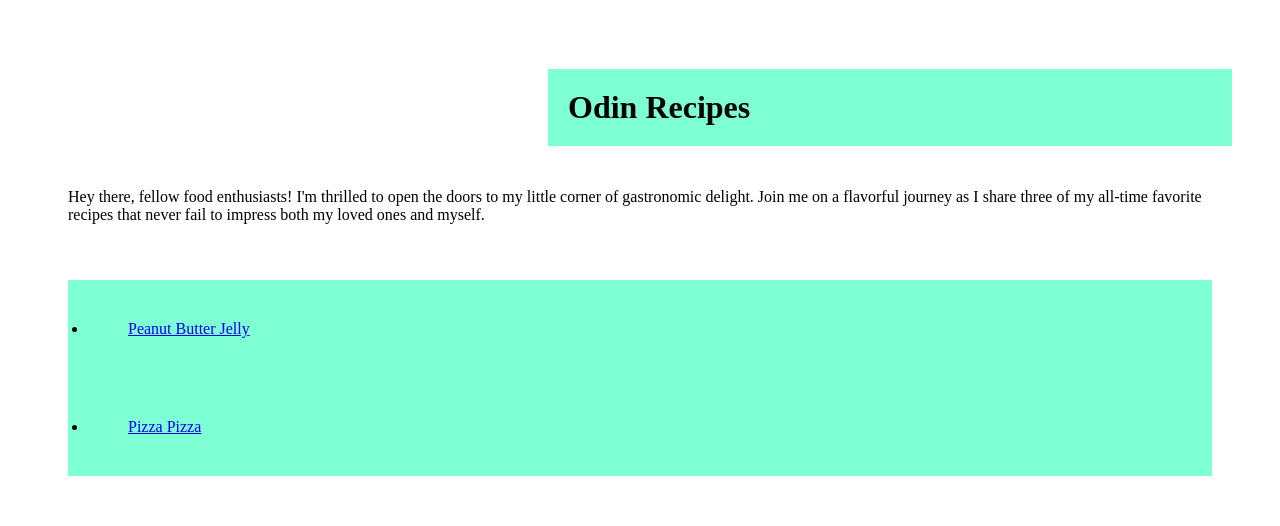
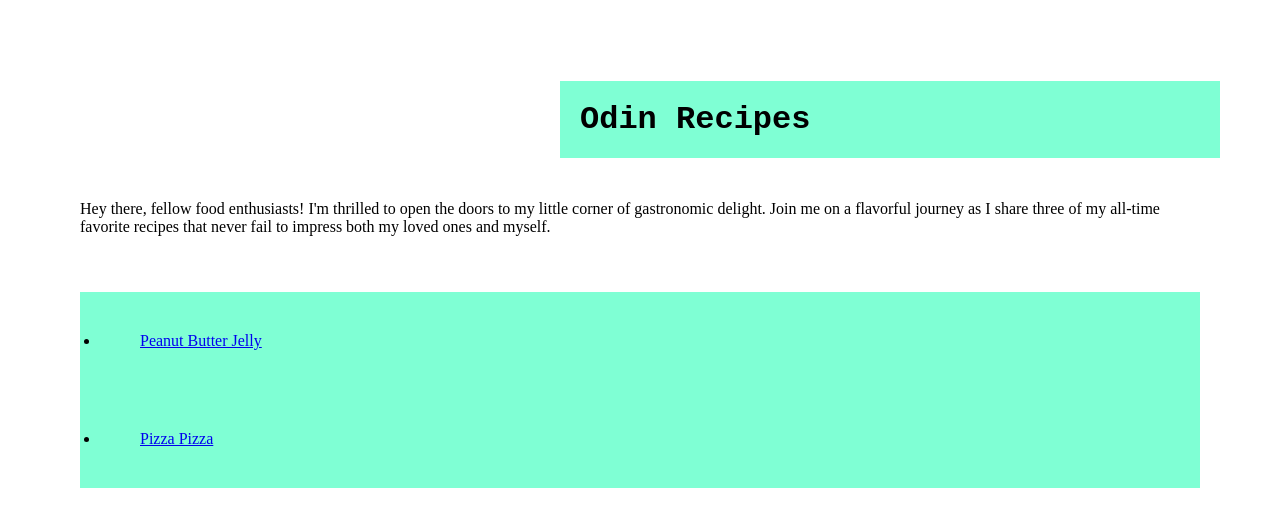
Before and after one commit to RelentlessDevs/odin-recipes2, a plain HTML site: page index.html in a window 1280 px wide. Drawn offline with Linux system fonts and the light colour scheme.

Commit message:
added margin to body, changed font family for h1

```diff
--- a/style.css
+++ b/style.css
@@ -11,4 +11,9 @@
 }
 h1{
     margin-left: 500px;
+    font-family:'Courier New', Courier, monospace
 }
+html, body {
+    margin: 10px;
+
+}
```
